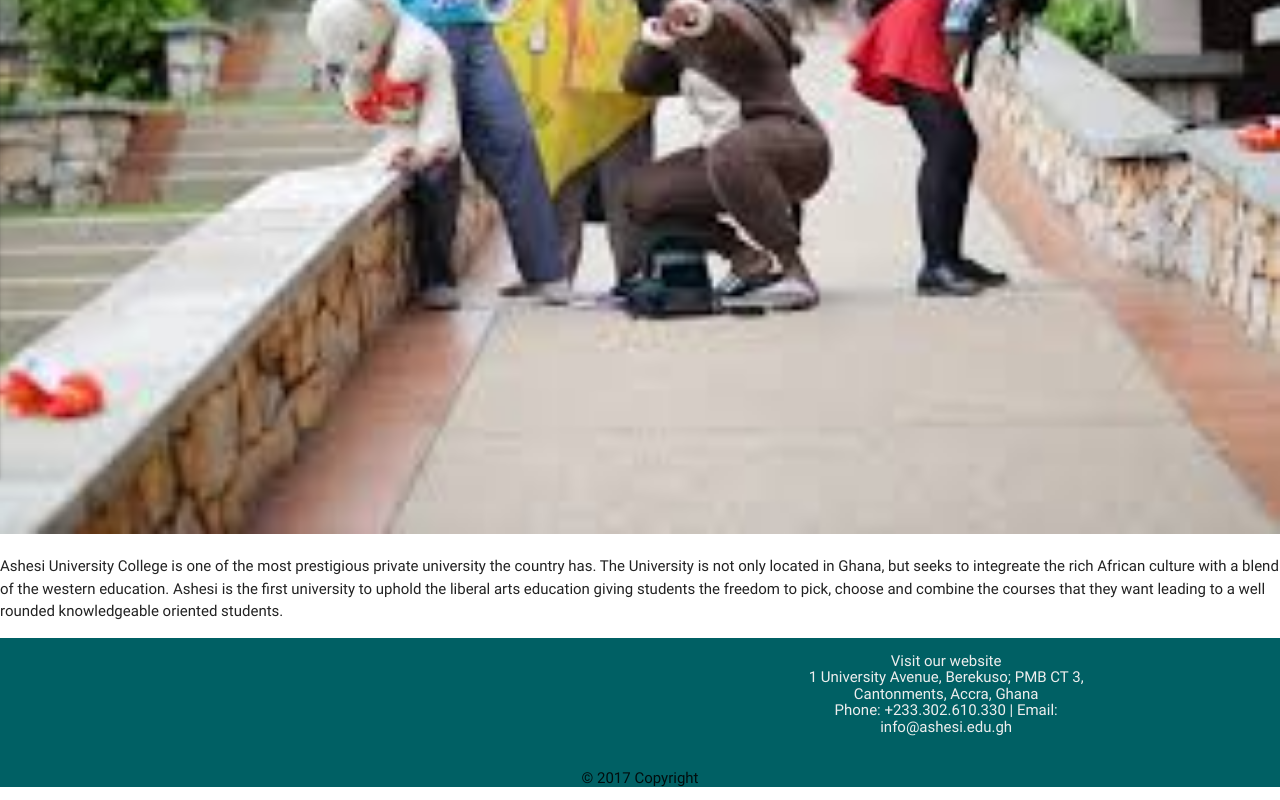
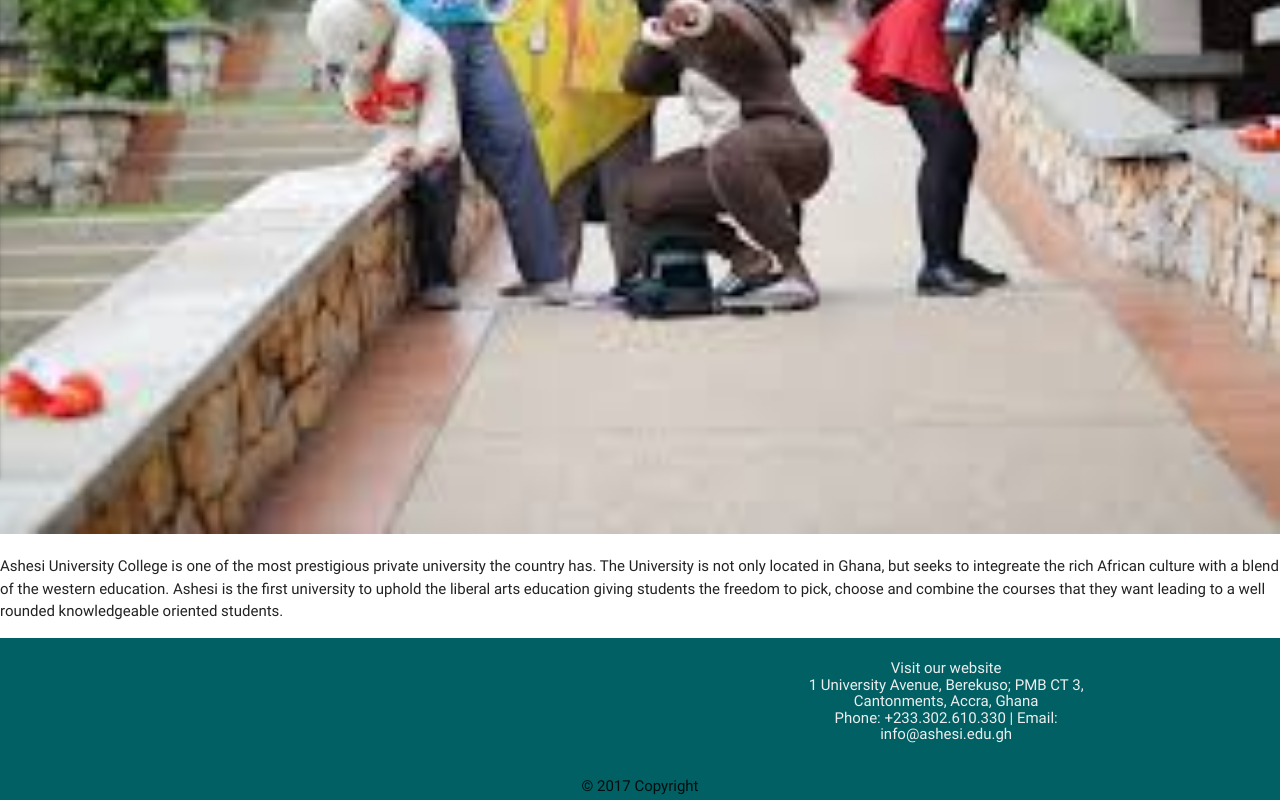
Before and after one commit to Frances515/Lab, a plain HTML site: page About.html in a window 1280 px wide. Shown: the part 382-1182 px from the top of the page. Drawn offline with nearby package versions, Linux system fonts and the light colour scheme.

Commit message:
corrections

```diff
--- a/About.html
+++ b/About.html
@@ -14,6 +14,17 @@
       <script src = "https://cdnjs.cloudflare.com/ajax/libs/materialize/0.97.3/js/materialize.min.js">
       </script>
   </head>
+  <style>
+    body {
+    display: flex;
+    min-height: 100vh;
+    flex-direction: column;
+  }
+
+  div {
+    flex: 1 0 auto;
+  }
+  </style>
   <body>
 
 
```
Also changed, not shown: Business_Administration.html (+11 -0 lines), Computer Science.html (+11 -19 lines), Engineering.html (+12 -0 lines), Home.html (+11 -0 lines), liberal.html (+11 -0 lines).
